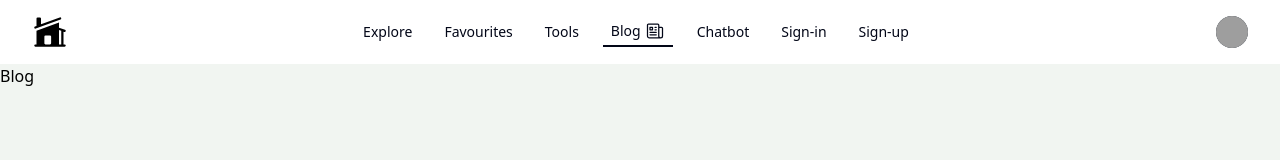
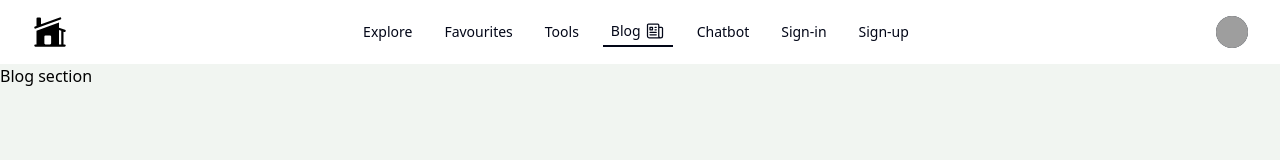
Before and after one commit to anushkapradhan/map-my-home, a React (Vite) app in the folder client/: page /Blog in a window 1280 px wide. Shown: the top 160 px of the page. Built offline with nearby package versions, Linux system fonts and the light colour scheme; grey boxes are pictures that could not be loaded.

Commit message:
1st commit

```diff
--- a/client/src/pages/Blog.jsx
+++ b/client/src/pages/Blog.jsx
@@ -2,6 +2,6 @@ import React from 'react'
 
 export default function Blog() {
   return (
-    <div>Blog</div>
+    <div>Blog section</div>
   )
 }
```
